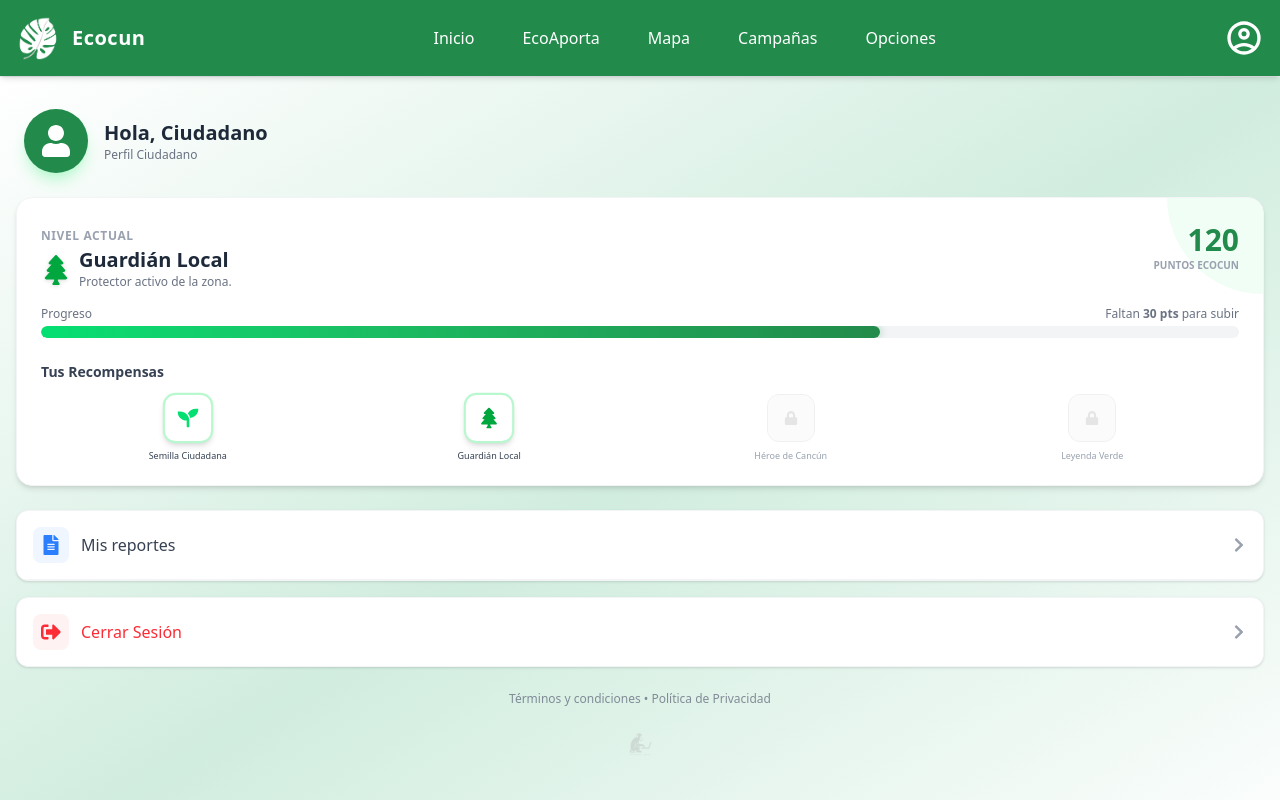
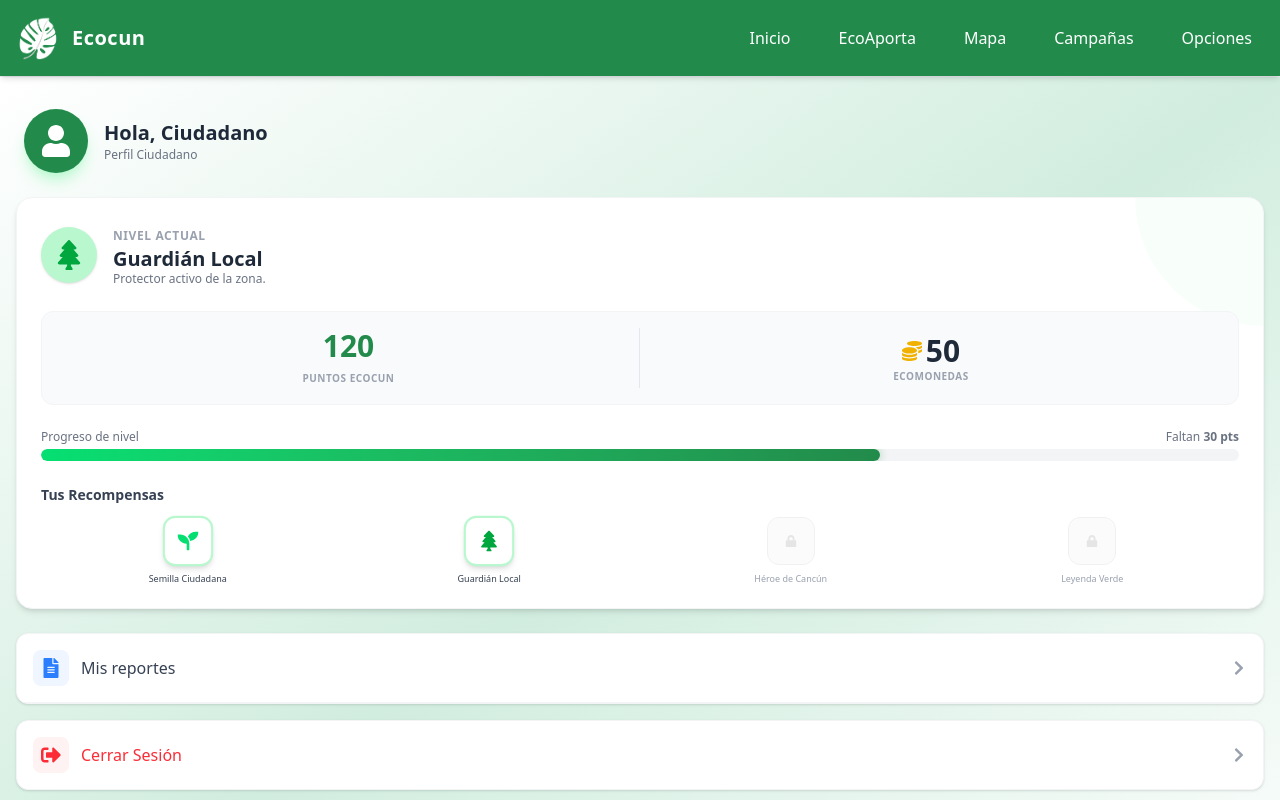
Before and after one commit to Maxxired/Eco-cun, a React (Vite) app: page /opciones in a window 1280 px wide. Shown: the top 800 px of the page. Built offline with nearby package versions, Linux system fonts and the light colour scheme; no server answers.

Commit message:
Creacion de las Ecomonedas e implementacion de las mismas en el ecoaporta y las campañas

```diff
--- a/src/app/Components/GamificationSection.tsx
+++ b/src/app/Components/GamificationSection.tsx
@@ -1,6 +1,6 @@
 import React from "react";
 import { motion } from "framer-motion";
-import { FaMedal, FaSeedling, FaTree, FaCrown, FaLock } from "react-icons/fa";
+import { FaMedal, FaSeedling, FaTree, FaCrown, FaLock, FaCoins } from "react-icons/fa"; // Importamos FaCoins
 
 const LEVELS = [
   {
@@ -42,19 +42,20 @@ const LEVELS = [
 ];
 
 interface GamificationProps {
-  points: number; // Recibe los puntos actuales del usuario
+  points: number;
+  coins?: number;
 }
 
-export const GamificationSection: React.FC<GamificationProps> = ({ points }) => {
+export const GamificationSection: React.FC<GamificationProps> = ({ points, coins = 0 }) => {
 
-  //  Lógica para encontrar el nivel actual
+  // Lógica para encontrar el nivel actual
   const currentLevelIndex = LEVELS.findLastIndex((l) => points >= l.minPoints);
   const currentLevel = LEVELS[currentLevelIndex] || LEVELS[0];
 
   // Lógica para el siguiente nivel
   const nextLevel = LEVELS[currentLevelIndex + 1];
 
-  // Cálculo de la barra de progreso (0% a 100%)
+  // Cálculo de la barra de progreso
   let progressPercentage = 100;
   let pointsToNext = 0;
 
@@ -67,43 +68,59 @@ export const GamificationSection: React.FC<GamificationProps> = ({ points }) =>
 
   return (
     <div className="bg-white rounded-2xl shadow-md p-6 mb-6 border border-gray-100 relative overflow-hidden">
+      <div className={`absolute top-0 right-0 w-32 h-32 rounded-bl-full opacity-10 ${currentLevel.bg}`}></div>
 
-      <div className={`absolute top-0 right-0 w-24 h-24 rounded-bl-full opacity-20 ${currentLevel.bg}`}></div>
-
-      {/* --- ENCABEZADO: NIVEL Y PUNTOS --- */}
-      <div className="flex justify-between items-start mb-4 relative z-10">
-        <div>
-          <span className="text-xs font-bold text-gray-400 uppercase tracking-wider">Nivel Actual</span>
-          <div className="flex items-center gap-2 mt-1">
-            <div className={`text-3xl ${currentLevel.color} drop-shadow-sm`}>
+      {/* --- ENCABEZADO: NIVEL ACTUAL --- */}
+      <div className="flex items-center gap-4 mb-6 relative z-10">
+        <div className={`w-14 h-14 rounded-full flex items-center justify-center text-3xl ${currentLevel.bg} ${currentLevel.color} shadow-sm`}>
              {currentLevel.icon}
         </div>
         <div>
-                <h2 className="text-xl font-extrabold text-gray-800 leading-none">{currentLevel.name}</h2>
-                <p className="text-xs text-gray-500 mt-1">{currentLevel.desc}</p>
-            </div>
+             <span className="text-xs font-bold text-gray-400 uppercase tracking-wider">Nivel Actual</span>
+             <h2 className="text-xl font-extrabold text-gray-800 leading-tight">{currentLevel.name}</h2>
+             <p className="text-xs text-gray-500">{currentLevel.desc}</p>
         </div>
       </div>
 
-        <div className="text-right">
-          <div className="text-3xl font-black text-[#228B4B]">{points}</div>
-          <div className="text-[10px] text-gray-400 font-bold uppercase">Puntos Ecocun</div>
+      {/* PANEL DE ESTADÍSTICAS (PUNTOS Y MONEDAS)  */}
+      <div className="flex justify-between items-center bg-gray-50 rounded-xl p-4 mb-6 border border-gray-100 relative z-10">
+
+          {/* Puntos */}
+          <div className="text-center w-1/2 border-r border-gray-200">
+            <span className="block text-3xl font-black text-[#228B4B]">
+              {points}
+            </span>
+            <span className="text-[10px] font-bold text-gray-400 uppercase tracking-wider">
+              Puntos Ecocun
+            </span>
+          </div>
+
+          {/* Monedas */}
+          <div className="text-center w-1/2 flex flex-col items-center justify-center">
+            <div className="flex items-center gap-1 text-yellow-500">
+               <FaCoins className="text-xl" />
+               <span className="text-3xl font-black text-gray-800">
+                 {coins}
+               </span>
+            </div>
+            <span className="text-[10px] font-bold text-gray-400 uppercase tracking-wider">
+              Ecomonedas
+            </span>
           </div>
       </div>
 
       {/* --- BARRA DE PROGRESO --- */}
-      <div className="mb-6">
+      <div className="mb-6 relative z-10">
         <div className="flex justify-between text-xs text-gray-500 mb-1">
-            <span>Progreso</span>
+            <span>Progreso de nivel</span>
             {nextLevel ? (
-                <span>Faltan <strong>{pointsToNext} pts</strong> para subir</span>
+                <span>Faltan <strong>{pointsToNext} pts</strong></span>
             ) : (
                 <span className="text-green-600 font-bold">¡Máximo nivel!</span>
             )}
         </div>
 
         <div className="relative w-full h-3 bg-gray-100 rounded-full overflow-hidden">
-          {/* Fondo de la barra */}
           <motion.div
             initial={{ width: 0 }}
             animate={{ width: `${progressPercentage}%` }}
@@ -114,7 +131,7 @@ export const GamificationSection: React.FC<GamificationProps> = ({ points }) =>
       </div>
 
       {/* --- TROFEOS --- */}
-      <div>
+      <div className="relative z-10">
         <h3 className="text-sm font-bold text-gray-700 mb-3">Tus Recompensas</h3>
         <div className="flex justify-between gap-2">
           {LEVELS.map((level) => {
@@ -123,14 +140,14 @@ export const GamificationSection: React.FC<GamificationProps> = ({ points }) =>
             return (
               <div key={level.id} className="flex flex-col items-center gap-2 w-1/4 group">
                 <div
-                  className={`w-12 h-12 rounded-xl flex items-center justify-center text-xl transition-all duration-300
+                  className={`w-10 h-10 md:w-12 md:h-12 rounded-xl flex items-center justify-center text-lg md:text-xl transition-all duration-300
                     ${isUnlocked
                       ? `bg-white border-2 border-${level.color.split('-')[1]}-200 shadow-md scale-105`
                       : 'bg-gray-50 border border-gray-200 grayscale opacity-60'
                     }`}
                 >
                   <span className={isUnlocked ? level.color : "text-gray-300"}>
-                    {isUnlocked ? level.icon : <FaLock size={14} />}
+                    {isUnlocked ? level.icon : <FaLock size={12} />}
                   </span>
                 </div>
 
--- a/src/app/Components/NavBar.tsx
+++ b/src/app/Components/NavBar.tsx
@@ -22,23 +22,6 @@ const NavBar = () => {
           <li><Link to="/campaings" className="block px-3 py-2 hover:bg-white/10 rounded-lg transition-all">Campañas</Link></li>
           <li><Link to="/opciones" className="block px-3 py-2 hover:bg-white/10 rounded-lg transition-all">Opciones</Link></li>
         </ul>
-
-
-        <div className="flex items-center">
-          <Link
-            to={profileDestination}
-            className="transition-transform hover:scale-110"
-            title="Ir al perfil"
-          >
-            <img
-                src="/profile_icon.svg"
-                alt="Perfil"
-                className="w-10 h-10"
-                style={{ filter: "brightness(0) invert(1)" }}
-            />
-          </Link>
-        </div>
-
       </div>
     </nav>
   );
--- a/src/app/pages/Options/OptionsView.tsx
+++ b/src/app/pages/Options/OptionsView.tsx
@@ -1,18 +1,20 @@
-import React, { useState, useEffect } from "react"; // 1. Agregamos useState y useEffect
+import React, { useState, useEffect } from "react";
 import { Link, useNavigate } from "react-router-dom";
 import { FaUser, FaFileAlt, FaSignOutAlt, FaChevronRight } from "react-icons/fa";
-// 2. Importamos el componente de Gamificación (Asegúrate que la ruta sea correcta)
 import { GamificationSection } from "../../Components/GamificationSection";
 
 const monkeyLogo = "/monkeydev_logo_blanco_slogan.png";
 
 const OptionsView: React.FC = () => {
-  const navigate = useNavigate()
+  const navigate = useNavigate();
   const [puntos, setPuntos] = useState(0);
+  const [monedas, setMonedas] = useState(0);
 
   useEffect(() => {
+    // Simulación de carga de datos
     setTimeout(() => {
         setPuntos(120);
+        setMonedas(50); // Simulación: El usuario tiene 50 monedas
     }, 300);
   }, []);
 
@@ -20,7 +22,6 @@ const OptionsView: React.FC = () => {
     localStorage.clear();
     navigate("/iniciar_sesion");
   };
-
 
   const userName = localStorage.getItem("userName") || "Ciudadano";
 
@@ -39,7 +40,7 @@ const OptionsView: React.FC = () => {
           </div>
         </div>
 
-        <GamificationSection points={puntos} />
+        <GamificationSection points={puntos} coins={monedas} />
 
         {/* Menú Mis Reportes */}
         <div className="bg-white rounded-xl shadow-sm mb-4 overflow-hidden border border-gray-100">
```
Also changed, not shown: src/app/Components/EcoaportaForm.tsx (+49 -19 lines), src/app/pages/Campaigns/campaigns.tsx (+24 -55 lines). Lines whose indentation alone changed are shown as unchanged.
